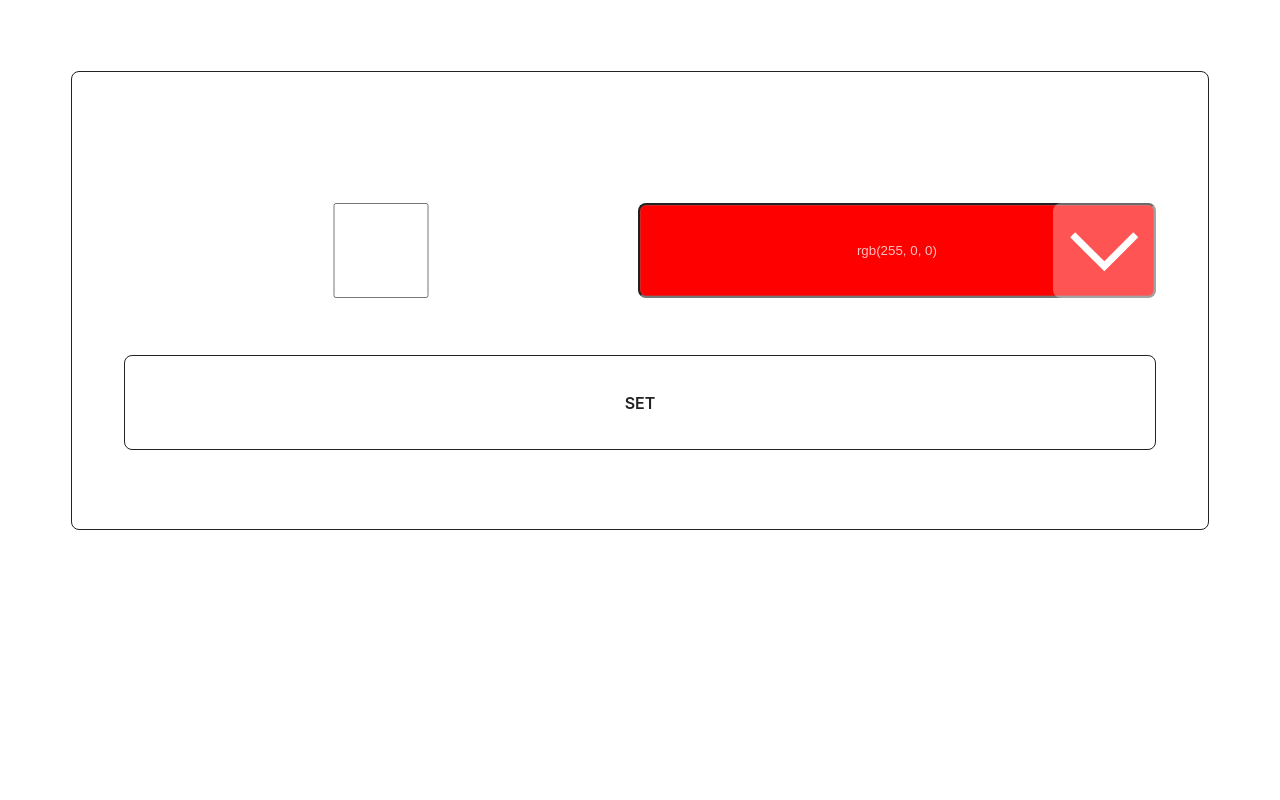
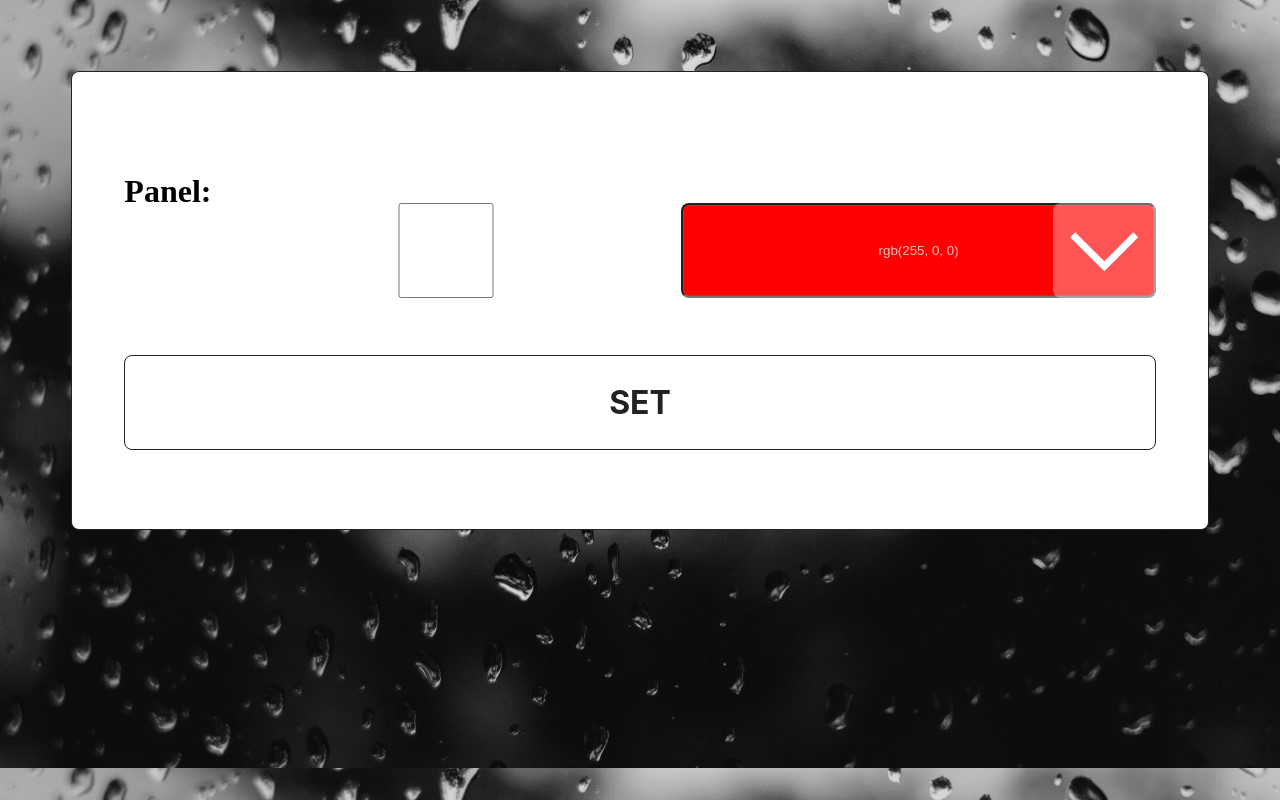
Before and after one commit to aquarockslug/magic_home_webserver, a website: page public/index.html in a window 1280 px wide. Drawn offline with Linux system fonts and the light colour scheme.

Commit message:
background image

```diff
--- a/public/index.html
+++ b/public/index.html
@@ -11,7 +11,8 @@
         <style>
                 body {
                         display: flex;
-                        justify-content: center
+                        justify-content: center;
+                        background-image: url("br.jpg");
                 }
 
                 #main-menu {
@@ -24,6 +25,7 @@
                         border: 1px solid #222222;
                         padding: 25px;
                         border-radius: 8px;
+                        background-color: white
                 }
 
                 #picker-form-id,
@@ -52,10 +54,13 @@
 <body>
         <div id=main-menu>
                 <form class="color-picker" id="picker-form-id" method="post" action="/panel">
+                        <h1>Panel: </h1>
                         <input name="on" id="power-checkbox" type="checkbox" class="button-23" />
                         <input name="color" id="panel-picker" data-format="rgb" data-color-presets="red,pink,green,teal,blue,purple" class="color-preview" value="rgb(255, 0, 0)" />
                 </form>
-                <button class="button-23" onclick="document.getElementById('picker-form-id').submit()">SET</button>
+                <button class="button-23" onclick="document.getElementById('picker-form-id').submit()">
+                        <h1>SET</h1>
+                </button>
         </div>
         <script>
                 var panelPicker = new ColorPicker('#panel-picker')
```
Also changed, not shown: public/br.jpg (added).
